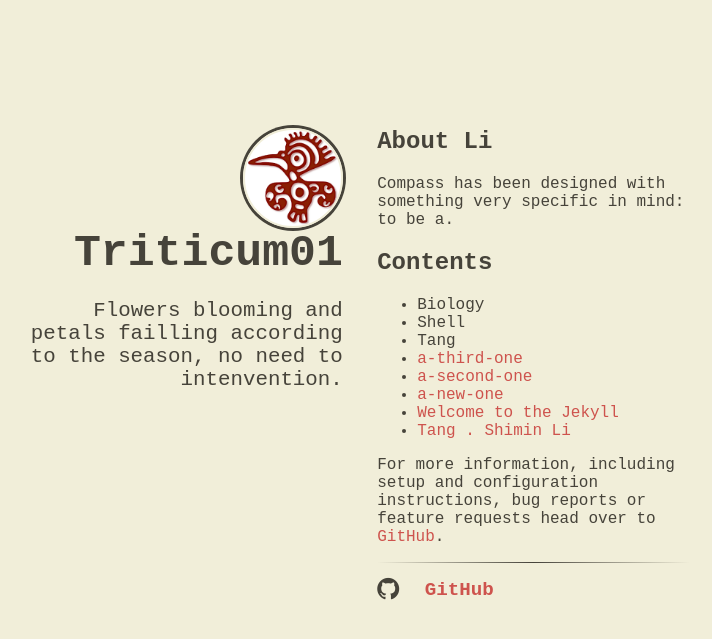
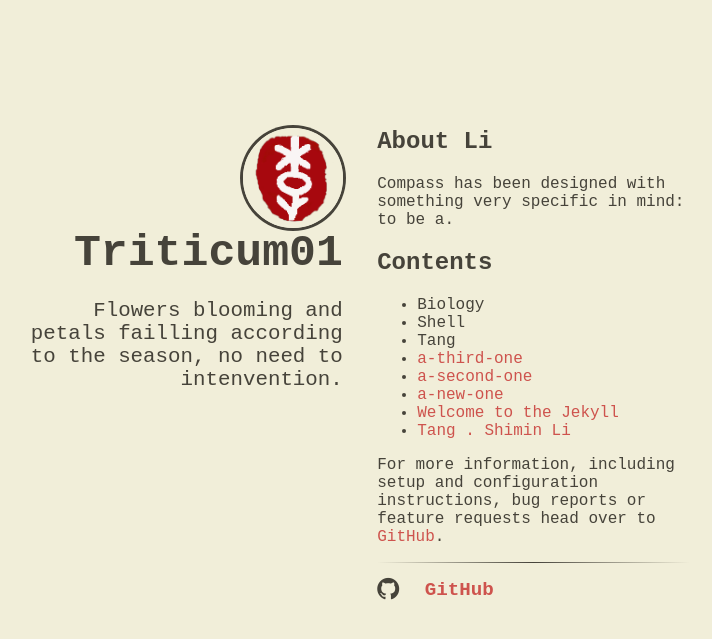
Before and after one commit to Triticum01/Triticum01.github.io, a Jekyll site: the page built from index.html, in a window 1280 px wide. Shown: the top 639 px of the page, without its empty margins (290-1002 px from the left). Built offline with Jekyll 4.4.1, drawn with Linux system fonts in a browser that asks for light colours; nearby versions of some CDN libraries.

Commit message:
Update _config.yml

```diff
--- a/_config.yml
+++ b/_config.yml
@@ -5,7 +5,7 @@ baseurl: ''
 # compass configuration
 triticum:
   # an avatar or logo (optional)
-  logo: "/images/red-shadow-sqr.png"
+  logo: "/images/Li-zi.png"
   # author will appear under the avatar (optional)
   author: "Triticum01"
   # tagline will appear under the title (optional)
```
